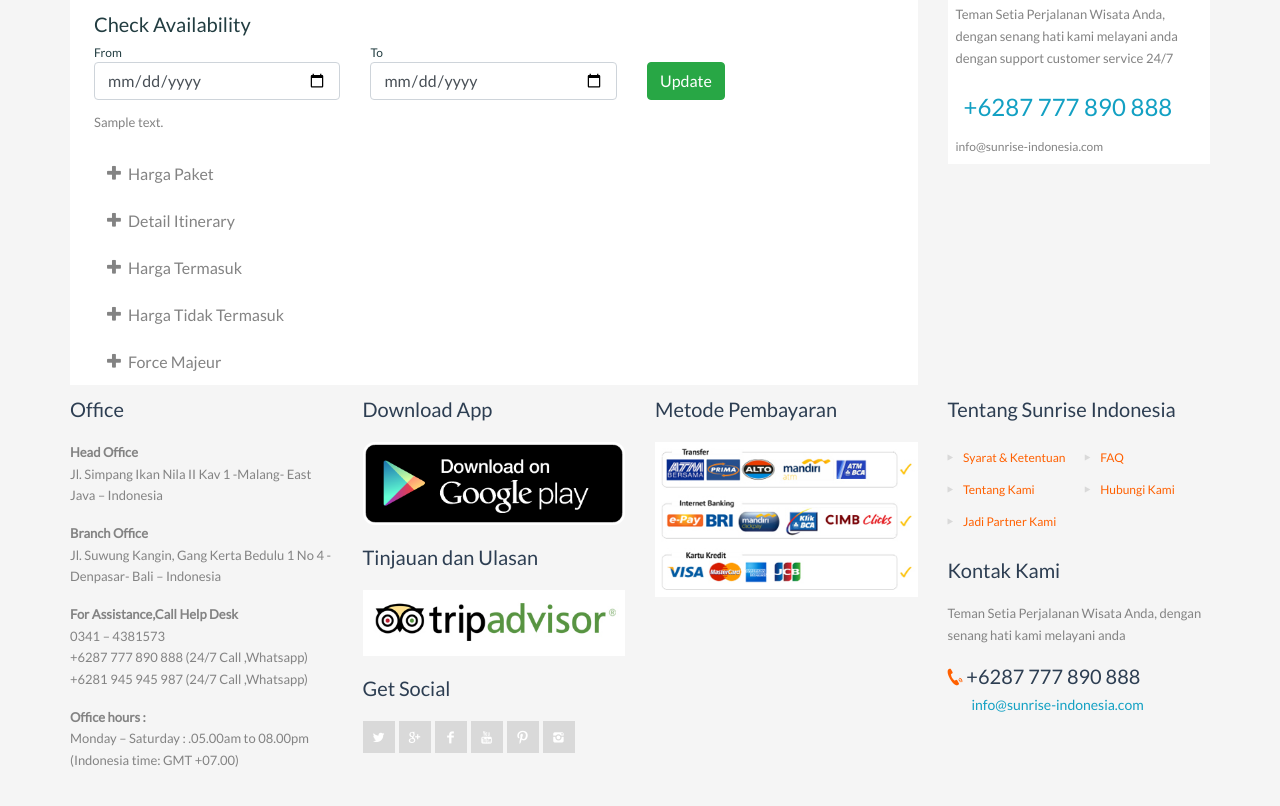
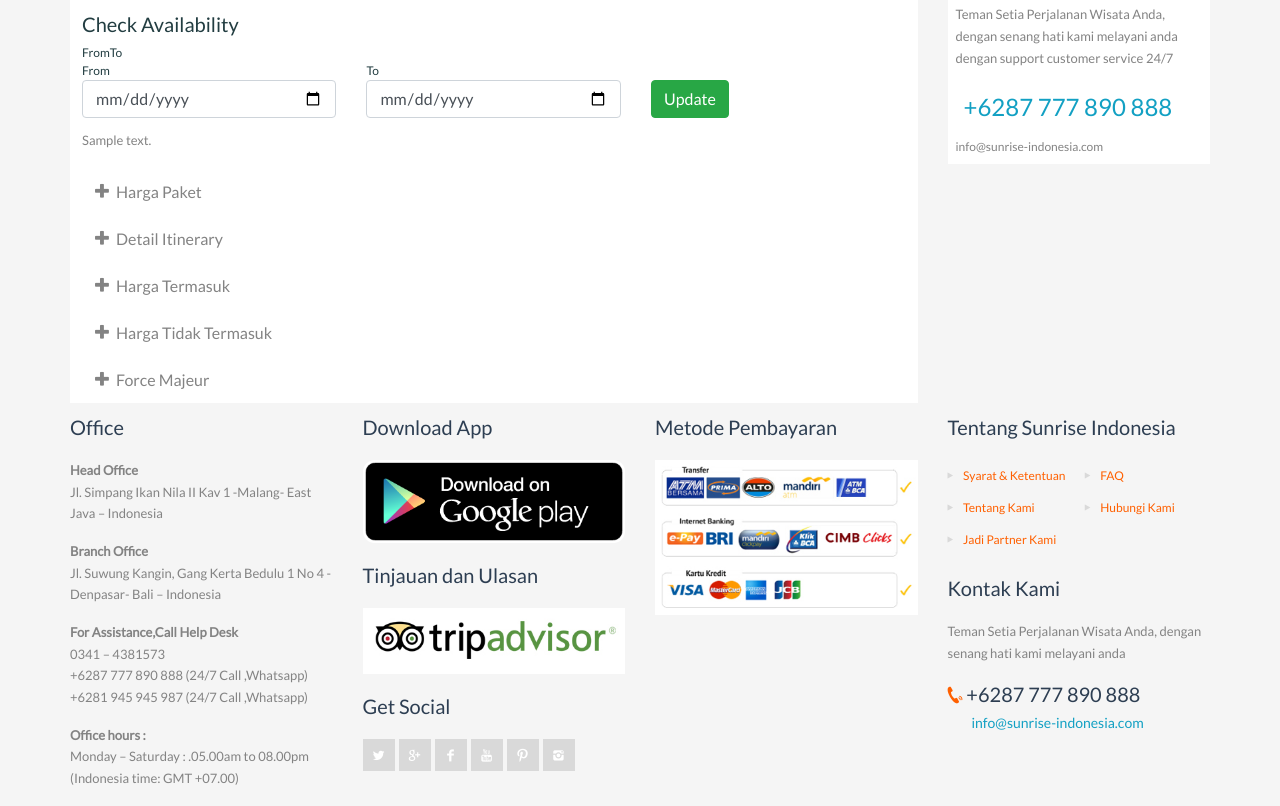
Before and after one commit to faisalwafa/booking-sunrise, a PHP site: page /pages/tour/tour.php?tour=1 in a window 1280 px wide. Shown: the part 801-1607 px from the top of the page. Before the commit the page ends 1568 px from the top, so only its background shows below. Run offline with PHP 8.4, Linux system fonts and the light colour scheme; tables that the repository leaves empty or names only in its code hold one stand-in row (values such as "Sample post"); grey boxes labelled with a size stand in for pictures from a placeholder-image service; some libraries are stand-ins or nearby versions.

Commit message:
tour page

```diff
--- a/pages/tour/tour.php
+++ b/pages/tour/tour.php
@@ -72,8 +72,17 @@ $tour = $_GET['tour'];
                                 </a>
                             </div>
                             <div class="row-content">
-                                <div class="row-content">
                                 <h5>Check Availability</h5>
+                                <div class="col-md-6">
+                                    <div class="row">
+                                        <div class="col-xs-6">
+                                            From
+                                        </div>
+                                        <div class="col-xs-6">
+                                            To
+                                        </div>
+                                    </div>
+                                </div>
                                 <div class="row">
                                     <div class="col-md-4">
                                         From
@@ -178,7 +187,7 @@ $tour = $_GET['tour'];
                                     </div>
                                 </div>
                             </div>
-                            </div>
+
                         </div>
                     </div>
                     <div class="col-sm-4 col-md-3">
```
Lines whose indentation alone changed are shown as unchanged.
